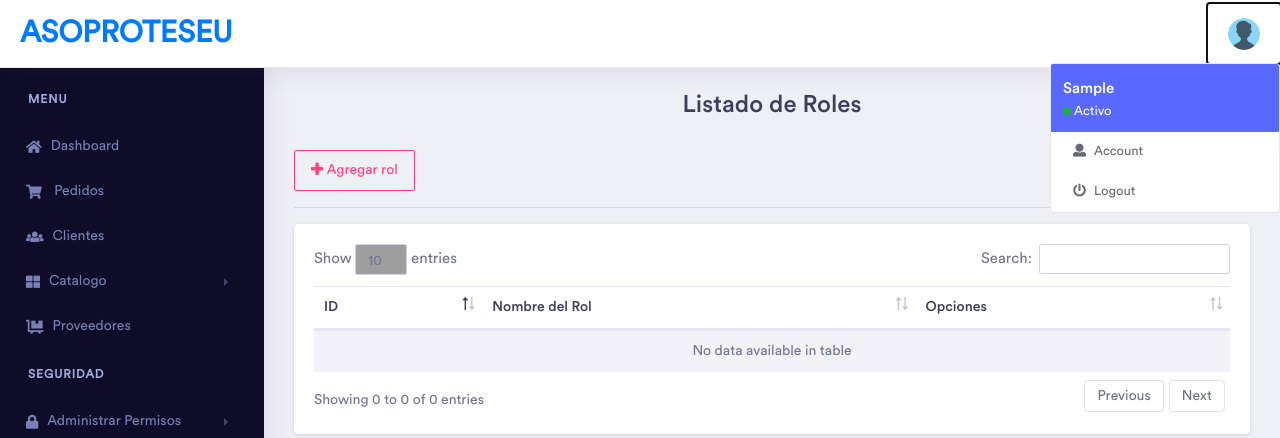
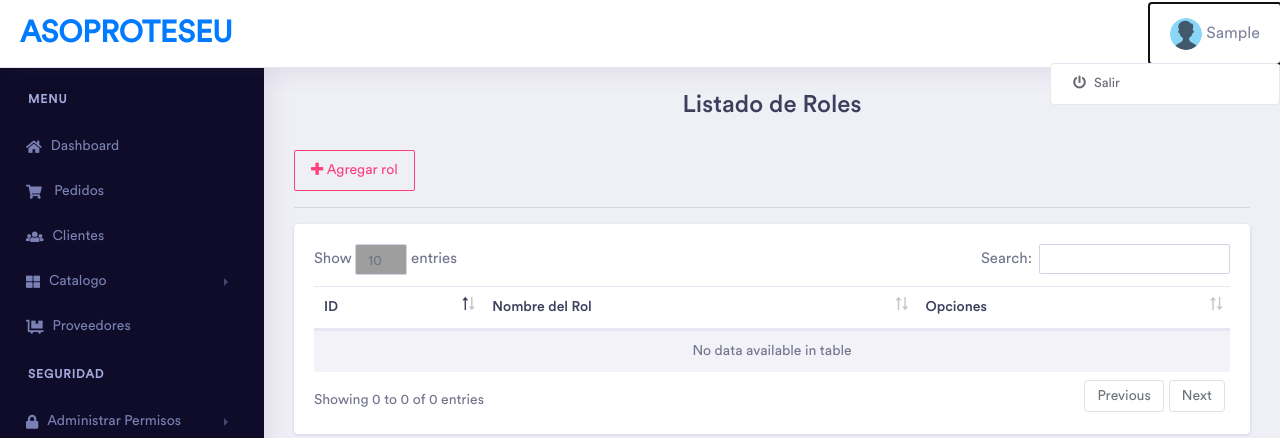
Before and after one commit to TryNeo/sistema-gestion-pedidos, a Django app: page /dashboard/roles/ in a window 1280 px wide, after a click on "Sample". Shown: the top 438 px of the page. Run offline with Django 3.2, Linux system fonts and the light colour scheme; the visitor is signed in with stand-in values (Sample User, id 1); parts of the project's set-up code (start-up, migrations or seed data) failed here and were passed over; some libraries are stand-ins or nearby versions; some web fonts are replaced; grey boxes are pictures that could not be loaded.

Commit message:
edicion de base

```diff
--- a/templates/base.html
+++ b/templates/base.html
@@ -38,15 +38,10 @@
                 <div class="collapse navbar-collapse " id="navbarSupportedContent">
                     <ul class="navbar-nav ml-auto navbar-right-top">
                         <li class="nav-item dropdown nav-user">
-                            <a class="nav-link nav-user-img" href="#" id="navbarDropdownMenuLink2" data-toggle="dropdown" aria-haspopup="true" aria-expanded="false"><img src="{{request.user.get_image}}" alt="Logo" class="user-avatar-md rounded-circle"></a>
+                            <a class="nav-link nav-user-img" href="#" id="navbarDropdownMenuLink2" data-toggle="dropdown" aria-haspopup="true" aria-expanded="false">
+                            <img src="{{request.user.get_image}}" alt="Logo" class="user-avatar-md rounded-circle"> <span class="hidden-xs">{{request.user.username|capfirst}}</span></a>
                             <div class="dropdown-menu dropdown-menu-right nav-user-dropdown" aria-labelledby="navbarDropdownMenuLink2">
-                                <div class="nav-user-info">
-                                    <h5 class="mb-0 text-white nav-user-name">{{ request.user.username|capfirst }}</h5>
-                                    <span class="badge-dot badge-success"></span>{% if request.user.is_active %}Activo{% else %}Inactivo{% endif %}</span>
-                                    <br>
-                                </div>
-                                <a class="dropdown-item" href="#"><i class="fas fa-user mr-2"></i>Account</a>
-                                <a class="dropdown-item" href="{% url 'lhp:logout' %}"><i class="fas fa-power-off mr-2"></i>Logout</a>
+                                <a class="dropdown-item" href="{% url 'lhp:logout' %}"><i class="fas fa-power-off mr-2"></i>Salir</a>
                             </div>
                         </li>
                     </ul>
```
